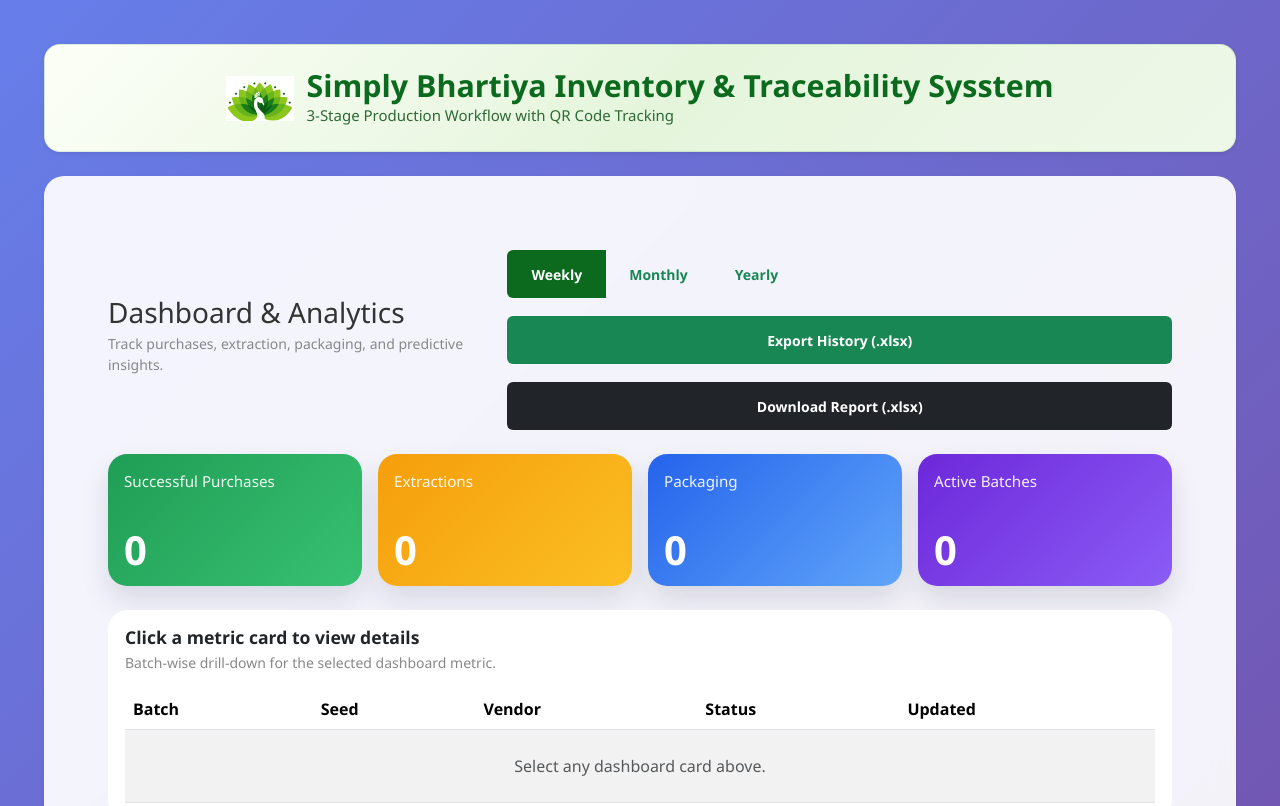
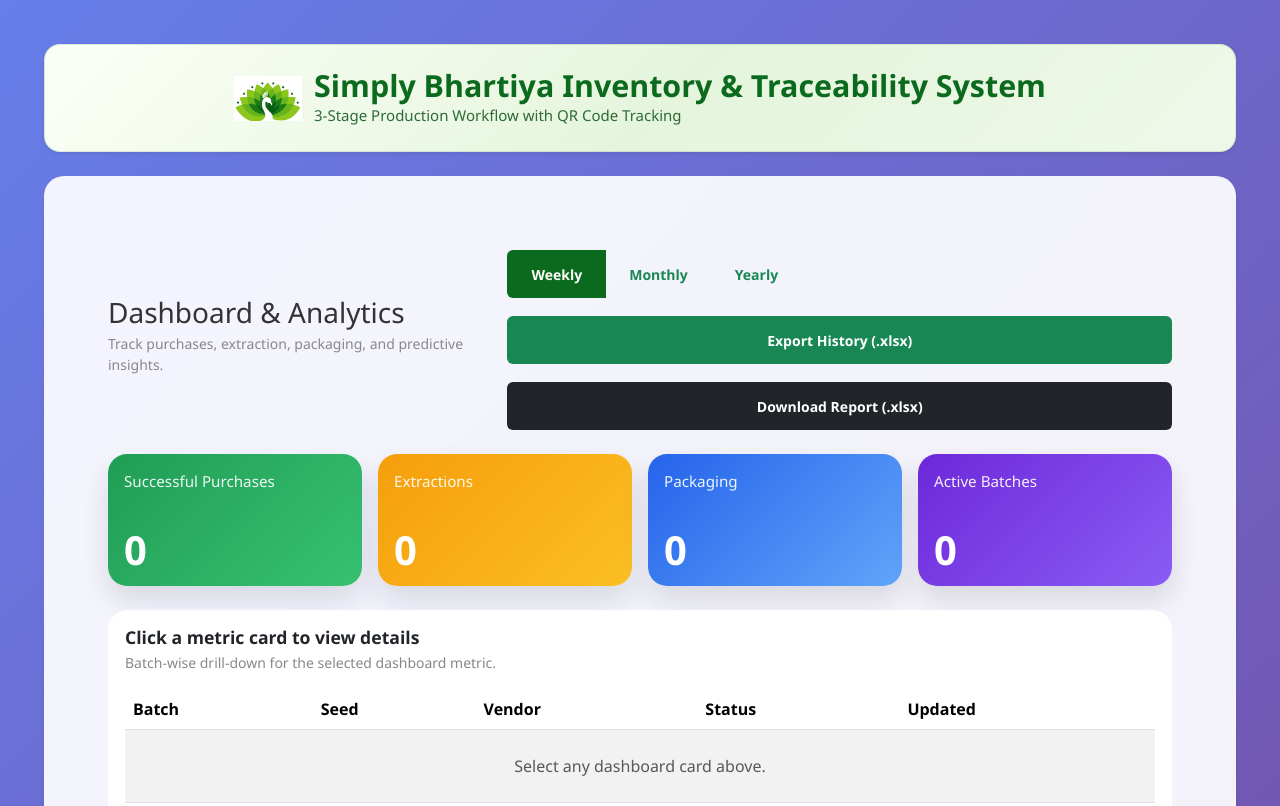
Before and after one commit to marketingwithmohan-spec/SimplyBhartiya, a website: page frontend/index.html in a window 1280 px wide. Shown: the top 806 px of the page. Drawn offline with nearby package versions, Linux system fonts and the light colour scheme.

Commit message:
Remove LinkedIn article file and fix dashboard title typo

```diff
--- a/frontend/index.html
+++ b/frontend/index.html
@@ -3,7 +3,7 @@
 <head>
     <meta charset="UTF-8">
     <meta name="viewport" content="width=device-width, initial-scale=1.0">
-    <title>Simply Bhartiya Inventory & Traceability Sysstem</title>
+    <title>Simply Bhartiya Inventory & Traceability System</title>
     <link href="https://cdn.jsdelivr.net/npm/bootstrap@5.3.3/dist/css/bootstrap.min.css" rel="stylesheet">
     <link rel="stylesheet" href="styles.css?v=20260415-6">
     <script src="https://unpkg.com/html5-qrcode"></script>
@@ -16,7 +16,7 @@
                     <img src="assets/simply-bhartiya-logo-visible.png?v=6" alt="Simply Bhartiya Logo" class="brand-logo">
                 </div>
                 <div class="brand-text">
-                    <h1>Simply Bhartiya Inventory &amp; Traceability Sysstem</h1>
+                    <h1>Simply Bhartiya Inventory &amp; Traceability System</h1>
                     <p class="subtitle mb-0">3-Stage Production Workflow with QR Code Tracking</p>
                 </div>
             </div>
```
